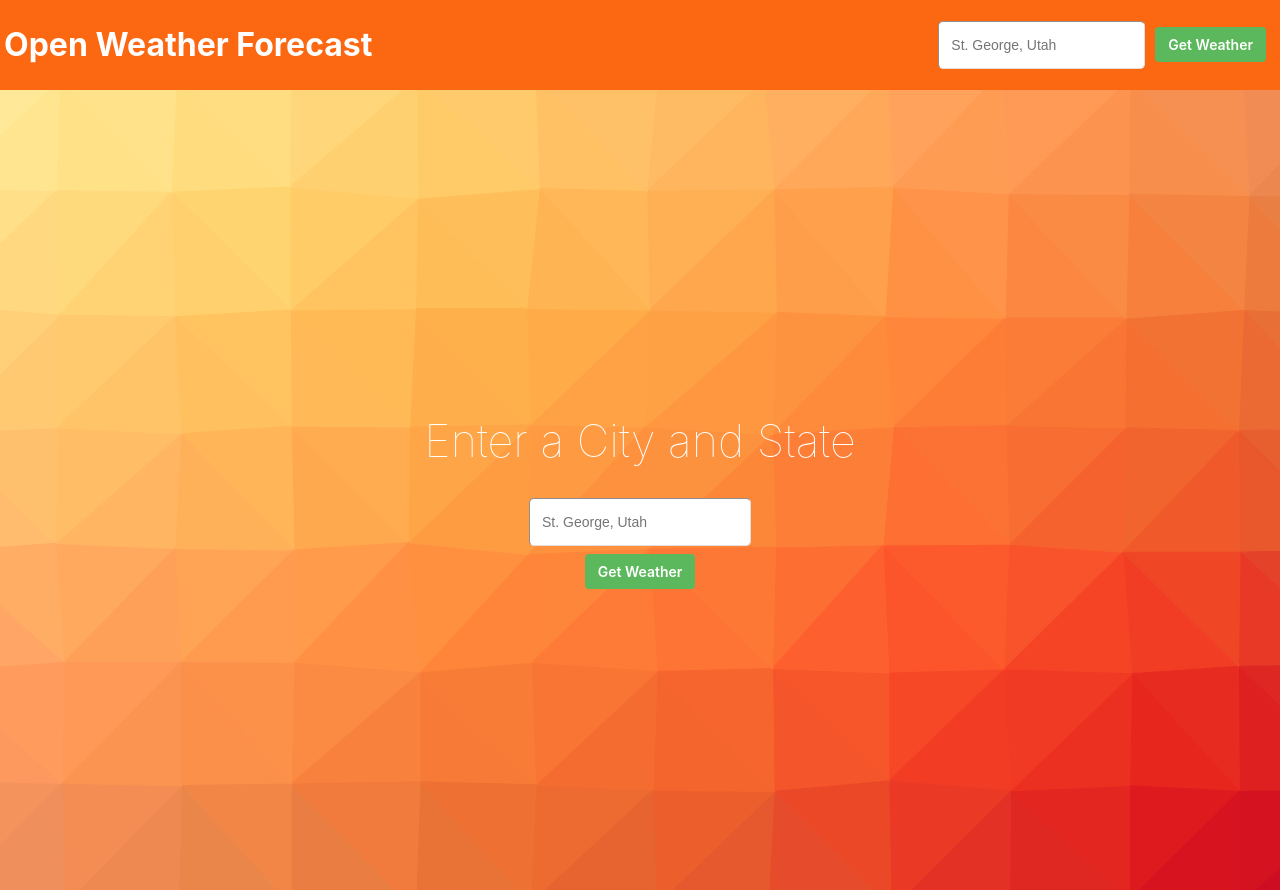
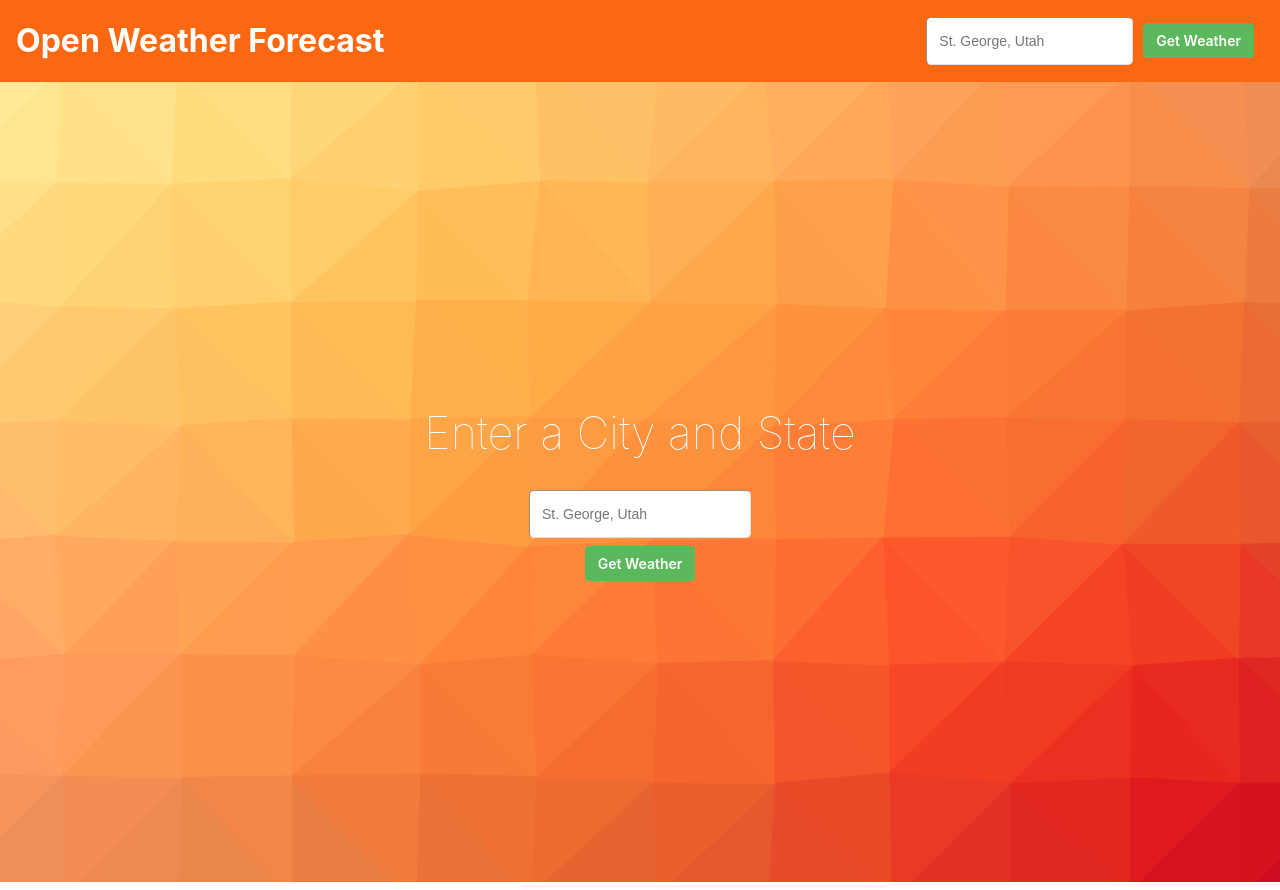
Before and after one commit to TENsaga/react-open-weather-app, a React app: page / in a window 1280 px wide. Built offline with nearby package versions, Linux system fonts and the light colour scheme; some packages are replaced by stand-ins of ours; no server answers.

Commit message:
Fixed navbar issues and html, removed h1 title from search component, added 1second delay while I learn to animate divs in and out! Sometimes the Loading component was a blip

```diff
--- a/src/components/Home.js
+++ b/src/components/Home.js
@@ -4,7 +4,8 @@ import SearchContainer from '../containers/SearchContainer';
 
 const Home = () => (
   <div className="home-container">
-    <SearchContainer title="Enter a City and State" titleClass="header" />
+    <h1 className="header">Enter a City and State</h1>
+    <SearchContainer />
   </div>
 );
 
--- a/src/components/Navbar.js
+++ b/src/components/Navbar.js
@@ -1,9 +1,13 @@
 import React from 'react';
+import { Link } from 'react-router-dom';
 
 import SearchContainer from '../containers/SearchContainer';
 
 const Navbar = () => (
   <div className="navbar">
+    <Link to="/">
+      <h1 className="nav-header">Open Weather Forecast</h1>
+    </Link>
     <SearchContainer title="Open Weather Forecast" />
   </div>
 );
--- a/src/components/Search.js
+++ b/src/components/Search.js
@@ -5,22 +5,17 @@ import { Link } from 'react-router-dom';
 Search.propTypes = {
   input: string,
   onChange: func.isRequired,
-  title: string,
-  titleClass: string,
 };
 
 Search.defaultProps = {
   input: '',
-  title: null,
-  titleClass: null,
 };
 
 export default function Search({
-  title, titleClass, input, onChange,
+  input, onChange,
 }) {
   return (
     <div>
-      <h1 className={titleClass}>{title}</h1>
       <div className="zipcode-container">
         <input
           type="text"
--- a/src/style.scss
+++ b/src/style.scss
@@ -15,13 +15,18 @@ a {
 .navbar {
   background: rgb(252, 103, 17);
   padding: 4px;
+  display: flex;
+  justify-content: space-between;
+  padding: 0 1rem;
+  .nav-header {
+    text-align: left;
+  }
   h1 {
     color: #fff;
     text-align: center;
   }
   div {
     display: flex;
-    justify-content: space-between;
     align-items: center;
   }
   input {
--- a/src/utils/api.js
+++ b/src/utils/api.js
@@ -11,6 +11,7 @@
   return axios
     .get(encodedURI)
     .then(response => response.data)
+    .then(x => new Promise(resolve => setTimeout(() => resolve(x), 1200)))
     .catch(error => handleError(error));
 }
 
```
